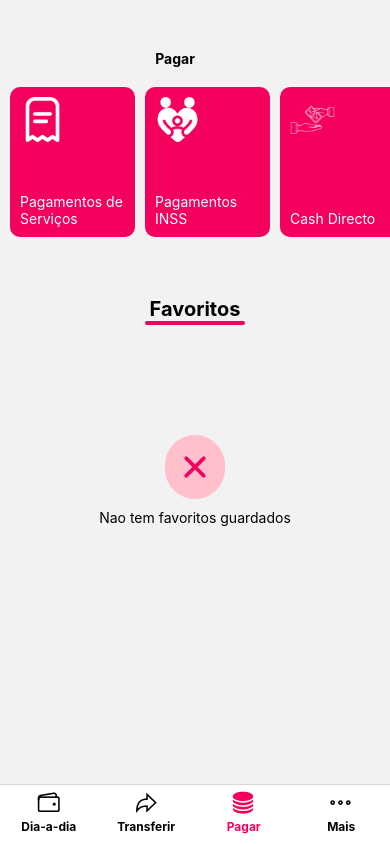
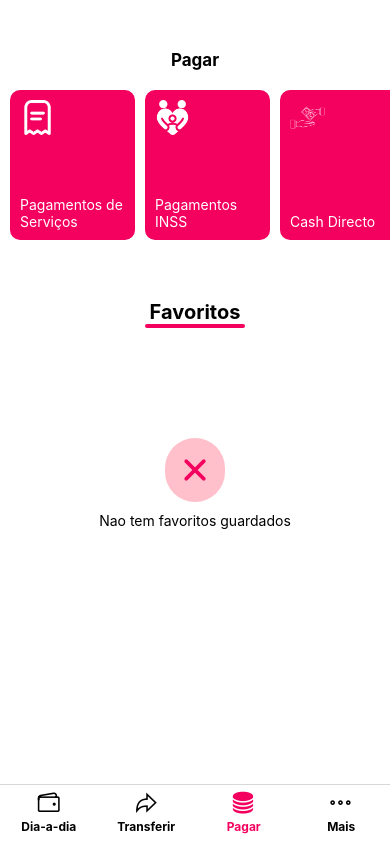
Before and after one commit to arnaldo-tomo/millennium_bim, a React Native app: screen /Pagar in a window 390 px wide. Built offline with nearby package versions, Linux system fonts and the light colour scheme.

Commit message:
Update index.js

```diff
--- a/screen/pagar/index.js
+++ b/screen/pagar/index.js
@@ -8,24 +8,26 @@ import { StatusBar } from "expo-status-bar";
 const { width, height } = Dimensions.get('screen');
 export const Pagar = ({ navigation }) => {
     return (
-        <SafeAreaView>
+        <SafeAreaView style={{ flex: 1, backgroundColor: 'white', }}>
             <StatusBar style="dark" />
-            <View style={{ alignItems: 'center', marginTop: SPACING * 5, marginLeft: SPACING, justifyContent: 'space-between' }}>
-                <Text style={{ fontWeight: 'bold', alignContent: 'center', alignSelf: 'center', alignItems: 'center', marginRight: SPACING * 5 }}>Pagar</Text>
-            </View>
+            <Text style={{ fontWeight: 'bold', alignContent: 'center', alignSelf: 'center', alignItems: 'center', marginTop: SPACING * 5, fontSize: 17 }}>Pagar</Text>
+
+            <View>
+
                 <ScrollView horizontal={true} showsHorizontalScrollIndicator={false} >
                     {pagar.map((category) =>
-                    <TouchableOpacity key={category.id} onPress={() => navigation.push('CredeleckComprar')}>
+                        <TouchableOpacity key={category.id} >
                             <View style={{
                                 width: 125, height: 150, backgroundColor: PRIMARY,
                                 marginTop: SPACING * 2, borderRadius: SPACING, marginLeft: SPACING, padding: SPACING, justifyContent: 'space-between'
                             }}>
-                            <Image source={category.img} style={{ width: 45, height: 45, justifyContent: 'space-between' }} />
+                                <Image source={category.img} style={{ width: 35, height: 35, justifyContent: 'space-between' }} />
                                 <Text style={{ color: SECUNDARY }}>{category.name}</Text>
                             </View>
                         </TouchableOpacity>
                     )}
                 </ScrollView>
+            </View>
 
             <View style={{ justifyContent: 'center', alignContent: 'center', alignItems: 'center', padding: SPACING, marginTop: SPACING * 5 }}>
                 <Text style={{ fontWeight: 'bold', fontSize: SPACING * 2 }}>Favoritos</Text>
```
Lines whose indentation alone changed are shown as unchanged.
